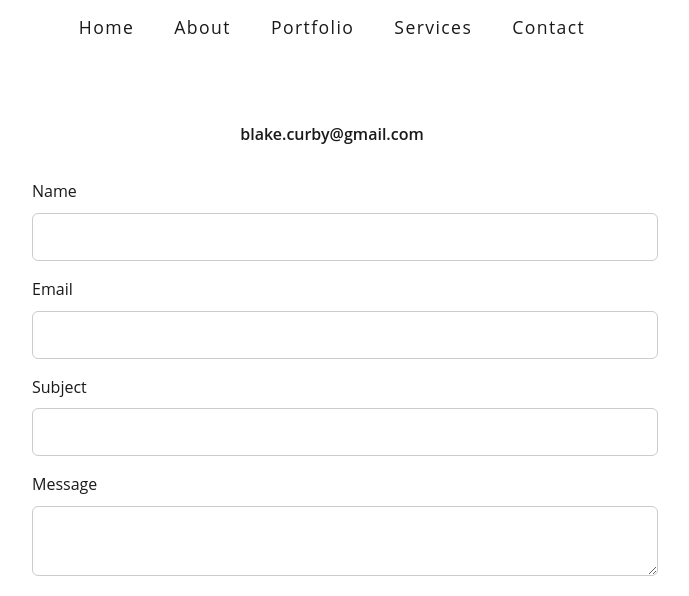
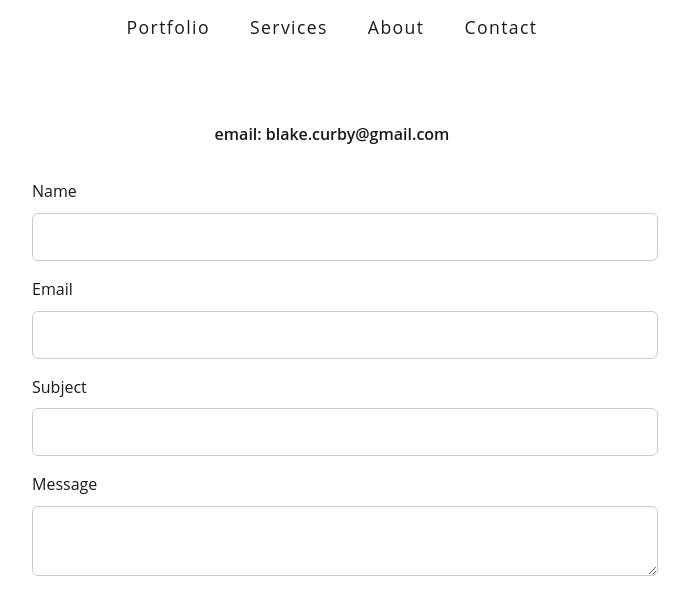
Before and after one commit to blakecurby666/blakecurbycreative.github.io, a plain HTML site: page contact.html in a window 1280 px wide. Shown: the part 163-759 px from the top of the page, without its empty margins (308-997 px from the left). Drawn offline with Linux system fonts and the light colour scheme.

Commit message:
Add files via upload

```diff
--- a/contact.html
+++ b/contact.html
@@ -12,17 +12,16 @@
     </div>
     <nav>
       <ul>
-        <li><a href="index.html">Home</a></li>
+        <li><a href="#">Portfolio</a></li>
+        <li><a href="services.html">Services</a></li>
         <li><a href="about.html">About</a></li>
-        <li><a href="portfolio.html">Portfolio</a></li>
-        <li><a href="services.html">Services</a></li>
         <li><a href="contact.html">Contact</a></li>
       </ul>
     </nav>
   </header>
   <main>
     <section>
-      <p style="text-align:center; font-weight:600;">blake.curby@gmail.com</p>
+      <p style="text-align:center; font-weight:600;">email: blake.curby@gmail.com</p>
       <form>
         <label for="name">Name</label>
         <input type="text" id="name" name="name" required>
```
Also changed, not shown: about.html (+2 -3 lines), services.html (+2 -3 lines).
